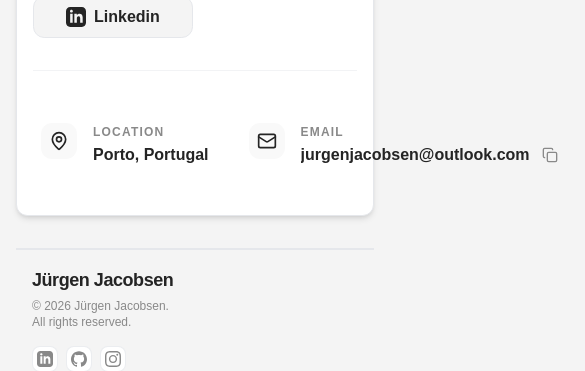
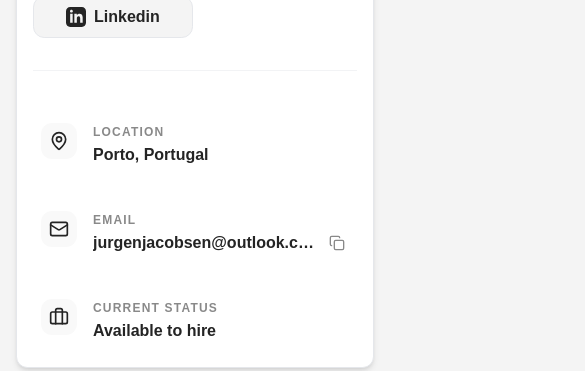
Before and after one commit to jurgenjacobsen/portfolio, a React (Vite) app: page /contact in a window 390 px wide. Shown: the part 541-912 px from the top of the page, 585 px wide, since content can reach past the window. Built offline with nearby package versions, Linux system fonts and the light colour scheme; no server answers.

Commit message:
🐛 Fixed mobile view issues with Contact page

```diff
--- a/src/components/features/contact/Hero.tsx
+++ b/src/components/features/contact/Hero.tsx
@@ -132,7 +132,7 @@ export default function ContactHero() {
                 </div>
             </div>
 
-            <div className="flex justify-between md:grid-cols-3 gap-6 pt-10 border-t border-border/50 animate-in fade-in slide-in-from-bottom-4 duration-700 delay-500 fill-mode-both">
+            <div className="flex flex-col md:flex-row justify-between gap-6 pt-10 border-t border-border/50 animate-in fade-in slide-in-from-bottom-4 duration-700 delay-500 fill-mode-both">
                 <div className="group flex items-start gap-4 p-2 transition-colors">
                     <div className="mt-1 p-2 rounded-xl bg-muted/50 text-primary shrink-0">
                         <MapPinIcon className="size-5" />
```
